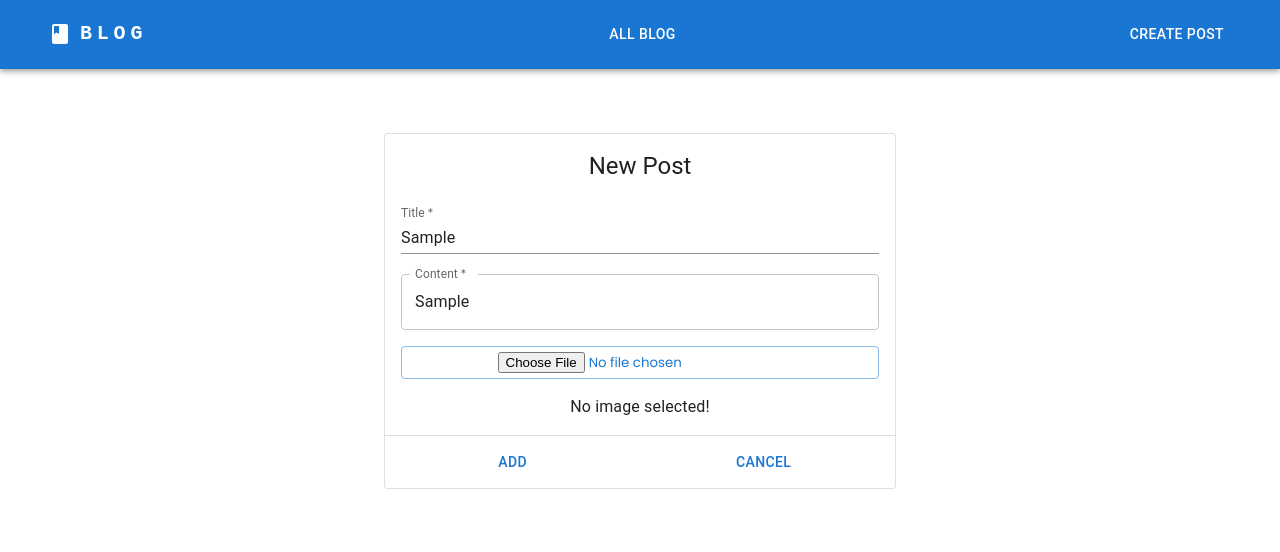
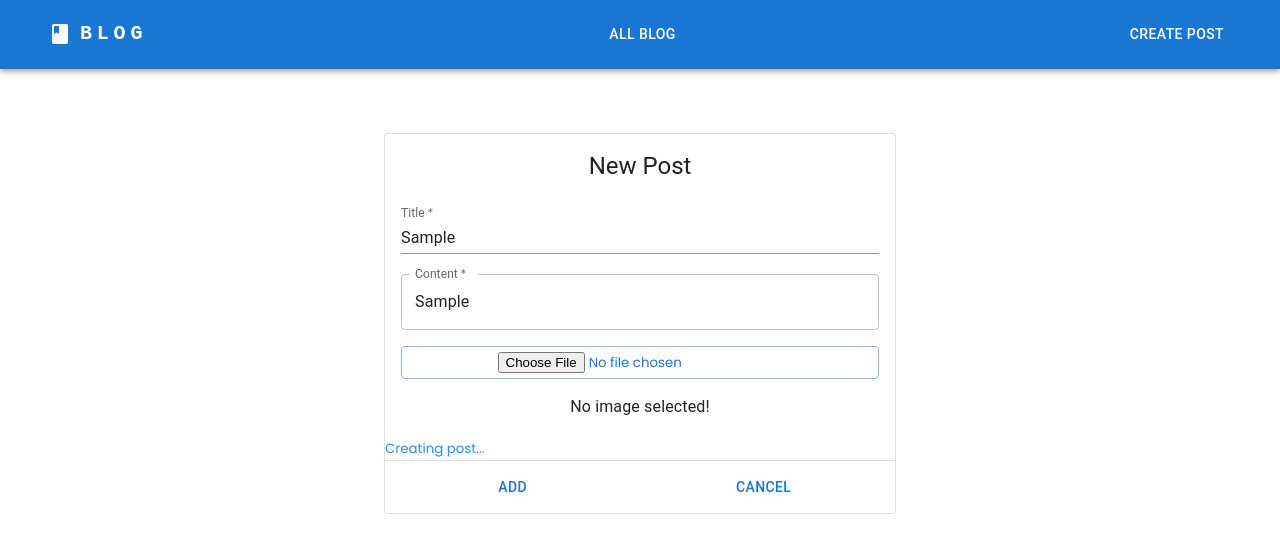
Before and after one commit to PunithRajKumarM/Blog-app, a React (Create React App) app in the folder client/: page /createPost in a window 1280 px wide. Both pictures are taken after typing "Sample", "Sample" into the empty fields and a click on the button "ADD". Shown: the top 552 px of the page. Built offline with nearby package versions, Linux system fonts and the light colour scheme.

Commit message:
added response for creating post

```diff
--- a/client/src/components/CreatePost/CreatePost.jsx
+++ b/client/src/components/CreatePost/CreatePost.jsx
@@ -14,13 +14,11 @@ export default function CreatePost() {
   const [title, setTitle] = useState("");
   const [content, setContent] = useState("");
   const [imageData, setImageData] = useState(null);
+  const [createdPost, setCreatedPost] = useState("none");
   const navigate = useNavigate();
 
-  // if (imageData) {
-  //   console.log(imageData);
-  // }
-
   async function submitHandler() {
+    setCreatedPost("creating");
     if (!title || !content || !imageData) {
       alert("Enter valid data!");
       return;
@@ -32,7 +30,9 @@ export default function CreatePost() {
       },
       body: JSON.stringify({ title, content, imageData }),
     });
+
     navigate("/blogs");
+    setCreatedPost("none");
   }
 
   return (
@@ -120,6 +120,12 @@ export default function CreatePost() {
             ></Box>
           )}
         </CardContent>
+        {createdPost === "creating" && (
+          <small style={{ textAlign: "center", color: "dodgerblue" }}>
+            Creating post...
+          </small>
+        )}
+
         <Divider />
         <CardActions
           sx={{
```
